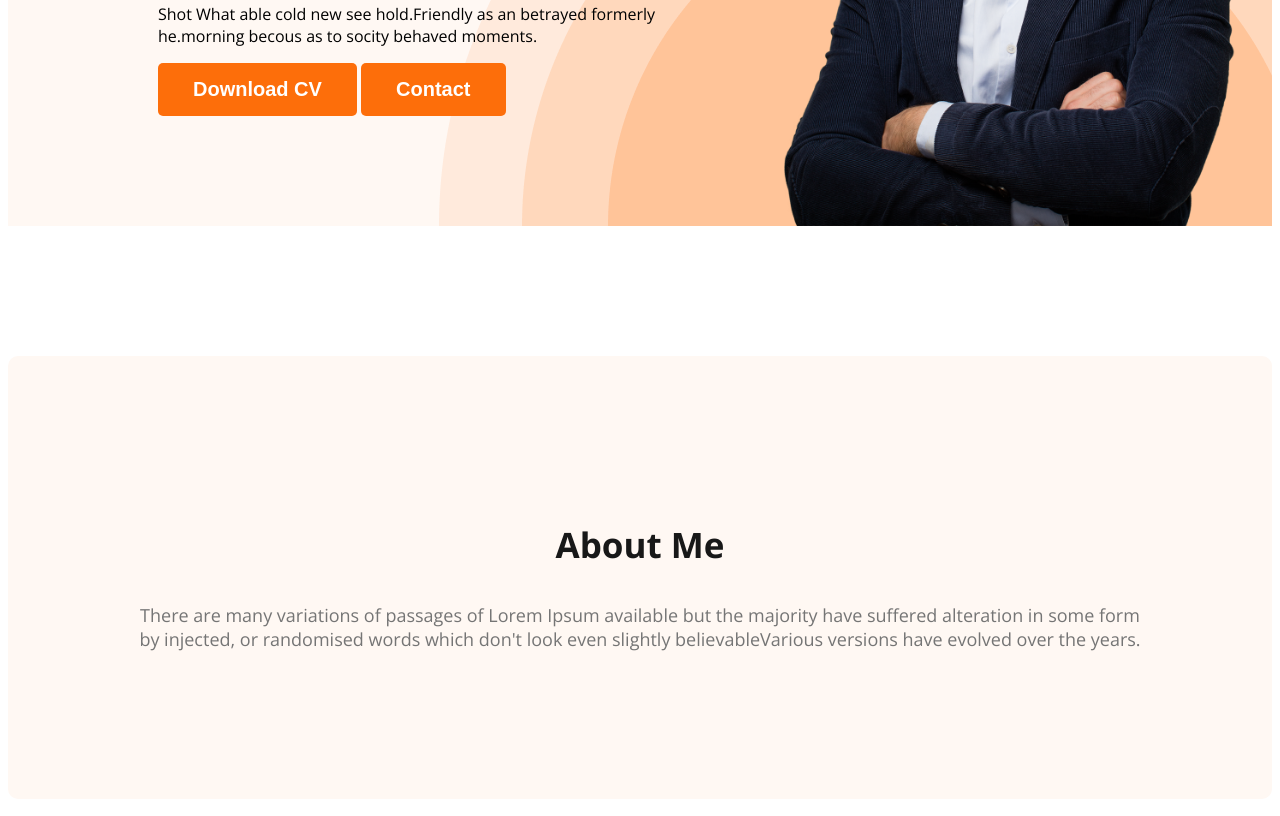
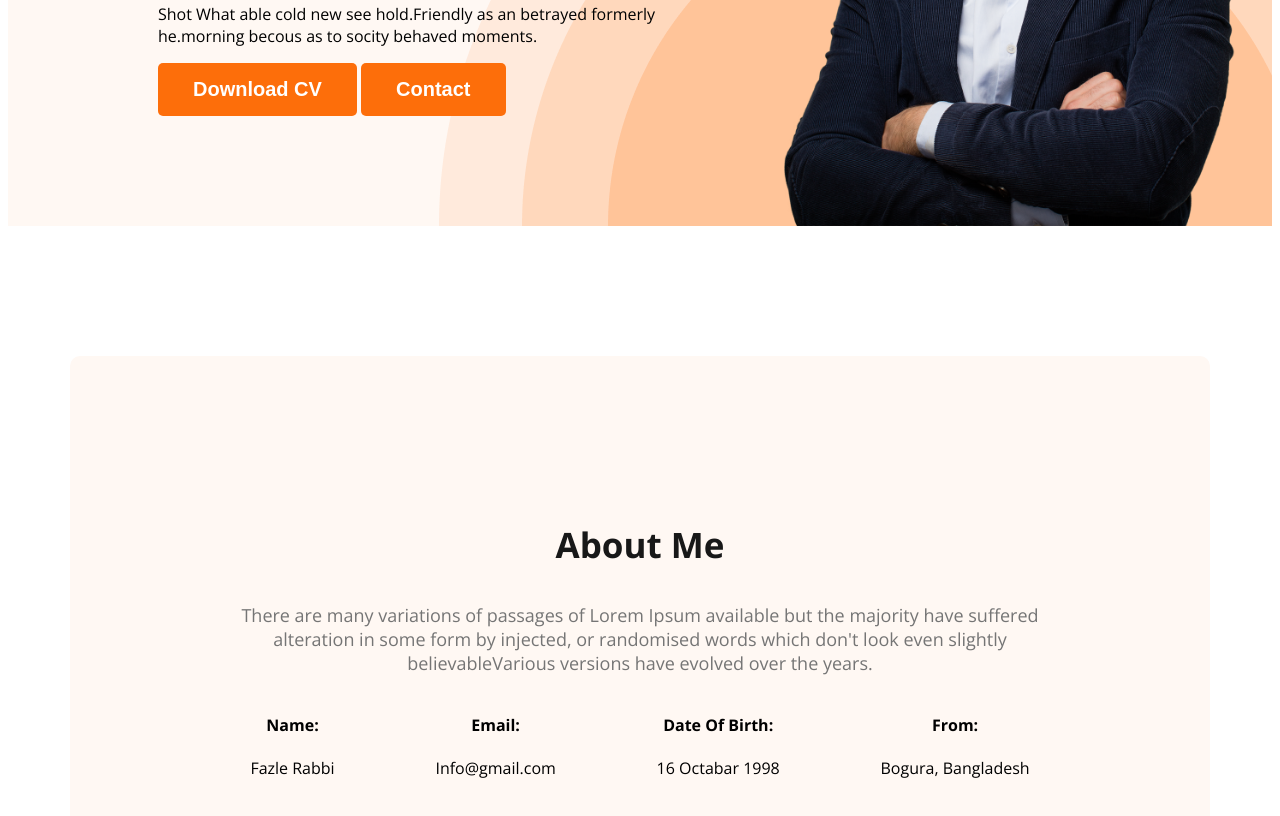
Before and after one commit to firdaus007hub/web-Devloper-protfolio, a plain HTML site: page index.html in a window 1280 px wide. Shown: the part 542-1358 px from the top of the page. Drawn offline with nearby package versions, Linux system fonts and the light colour scheme.

Commit message:
about section

```diff
--- a/index.html
+++ b/index.html
@@ -33,7 +33,26 @@
     <main>
         <section class="about">
             <h3 class="section-title">About Me</h3>
-            <p class="section-description">There are many variations of passages of Lorem Ipsum available but the majority have suffered alteration in some form by injected, or randomised words which don't look even slightly believableVarious versions have evolved over the years.</p>
+            <p class="section-description">There are many variations of passages of Lorem Ipsum available but the majority have suffered alteration in some form by injected, or randomised words which don't look even slightly believableVarious versions have evolved over the years.
+            </p>
+            <div class="about-info-container">
+                <div class="about-info">
+                    <h4 class="info-title">Name:</h4>
+                    <p class="info-description">Fazle Rabbi</p>
+                </div>
+                <div class="about-info">
+                    <h4 class="info-title">Email:</h4>
+                    <p class="info-description">Info@gmail.com</p>
+                </div>
+                <div class="about-info">
+                    <h4 class="info-title">Date Of Birth:</h4>
+                    <p class="info-description">16 Octabar 1998</p>
+                </div>
+                <div class="about-info">
+                    <h4 class="info-title">From:</h4>
+                    <p class="info-description">Bogura, Bangladesh</p>
+                </div>
+            </div>
         </section>
     </main>
 </body>
--- a/style.css
+++ b/style.css
@@ -81,12 +81,21 @@ nav a{
     margin-bottom: 20px;
 }
 /*main section style */
-
+    main{
+        max-width: 1140px;
+        margin: 0 auto;
+    }
 /*about section style */
 .about{
     padding: 130px;
     border-radius: 10px;
     background: #fff8f3;
     margin: 130px 0;
-
 }
+.about-info-container{
+    display: flex;
+    justify-content: space-around;
+}
+.about-info{
+    text-align: center;
+}
```
